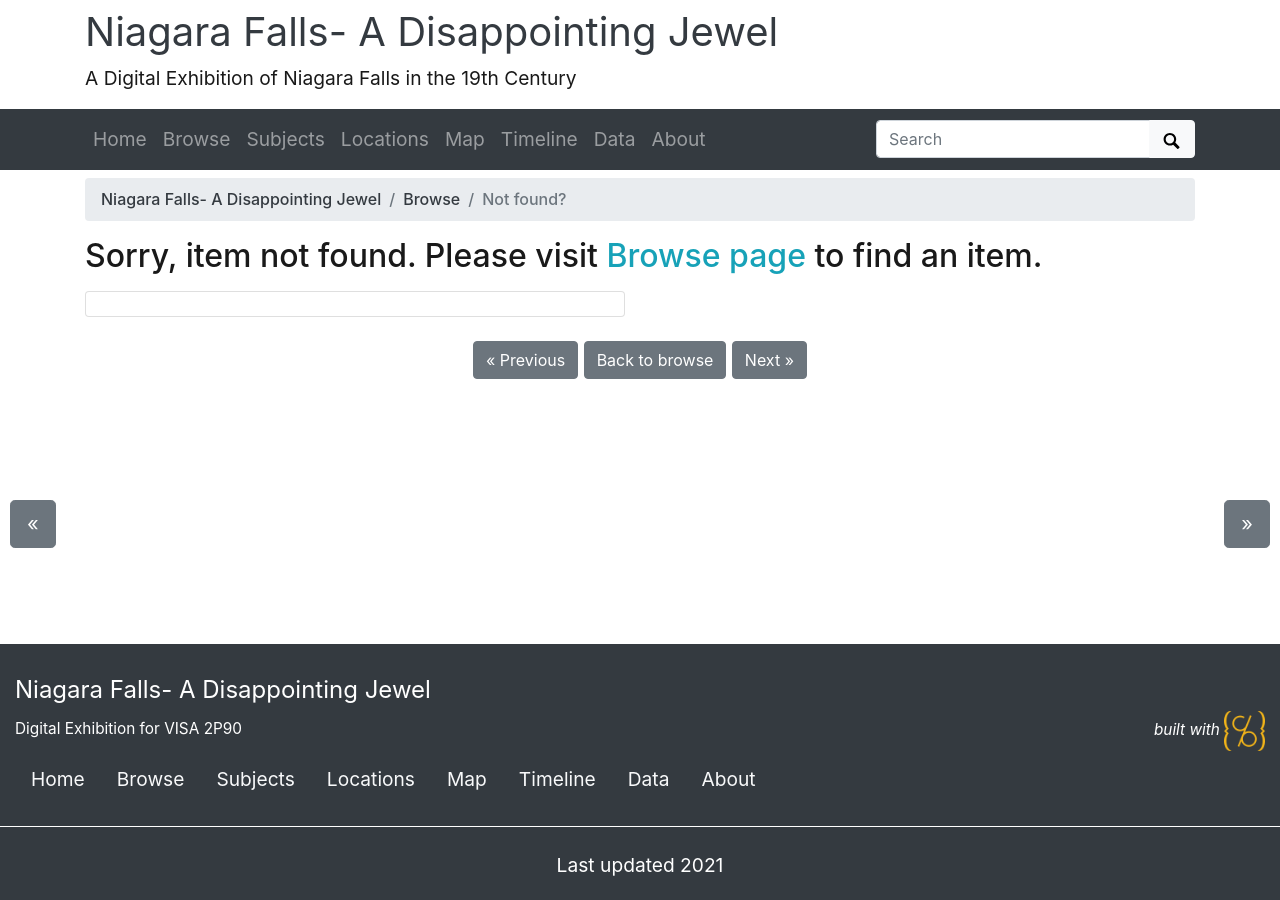
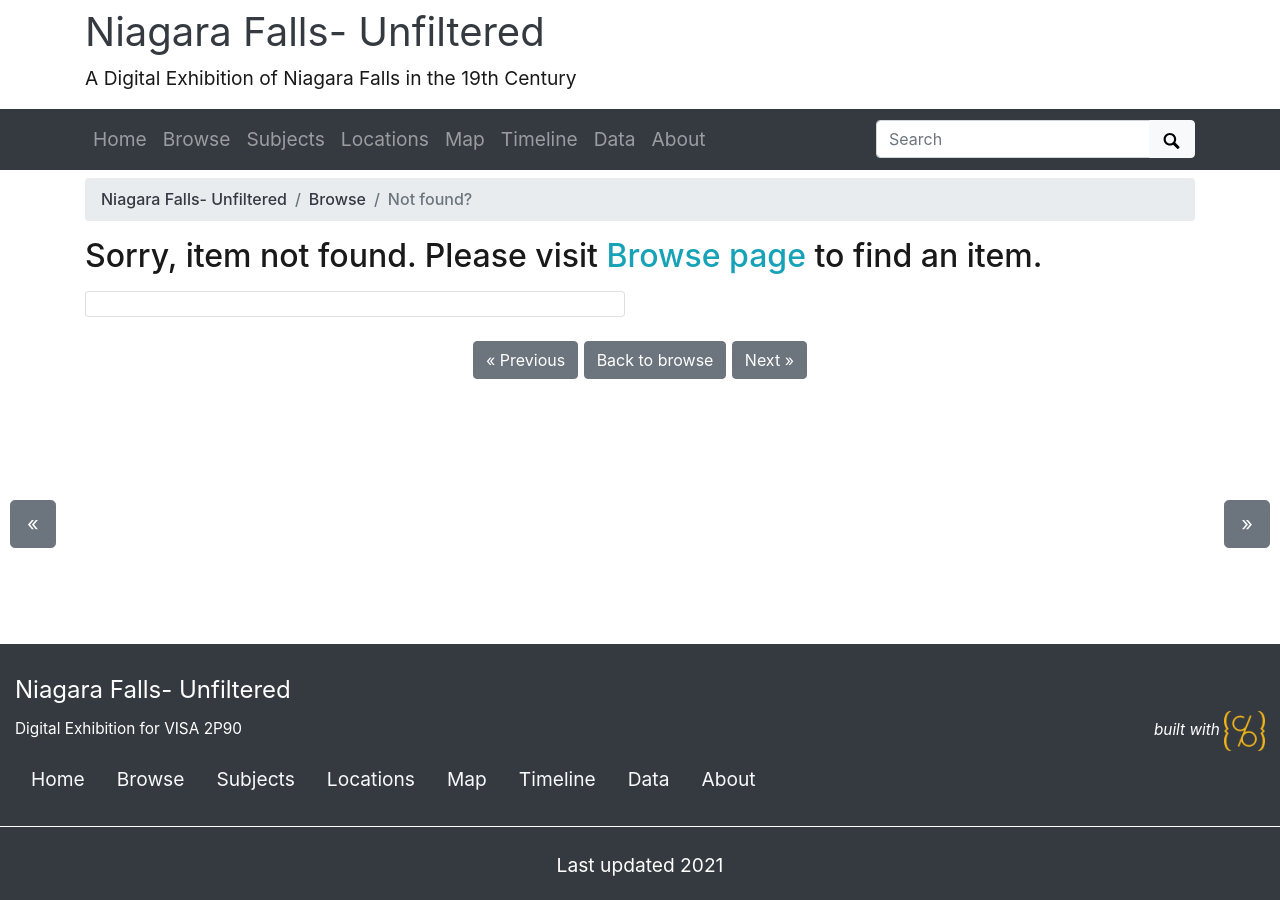
Before and after one commit to Vanipha/Niagara-Falls-A-Disappointing-Jewel, a Jekyll site: the page built from pages/item.md, in a window 1280 px wide. Built offline with Jekyll 4.4.1, drawn with Linux system fonts in a browser that asks for light colours.

Commit message:
Update _config.yml

```diff
--- a/_config.yml
+++ b/_config.yml
@@ -12,15 +12,15 @@
 url: https://github.com/Vanipha
 # baseurl is path to location on the domain if necessary e.g. /digital/hjccc
 # on GitHub Pages it is your github repository's name prefixed with a /
-baseurl: /Niagara-Falls-A-Disappointing-Jewel
+baseurl: /Niagara-Falls-Unfiltered
 # location of code, the full url to your github repository
-source-code: https://github.com/Vanipha/Niagara-Falls-A-Disappointing-Jewel
+source-code: https://github.com/Vanipha/Niagara-Falls-Unfiltered
 
 ##########
 # SITE SETTINGS
 #
 # title of site appears in banner
-title:  Niagara Falls- A Disappointing Jewel
+title:  Niagara Falls- Unfiltered
 # tagline, a short phrase that will appear throughout the site in the top banner
 tagline: A Digital Exhibition of Niagara Falls in the 19th Century
 # description appears in meta tags and other locations
```
